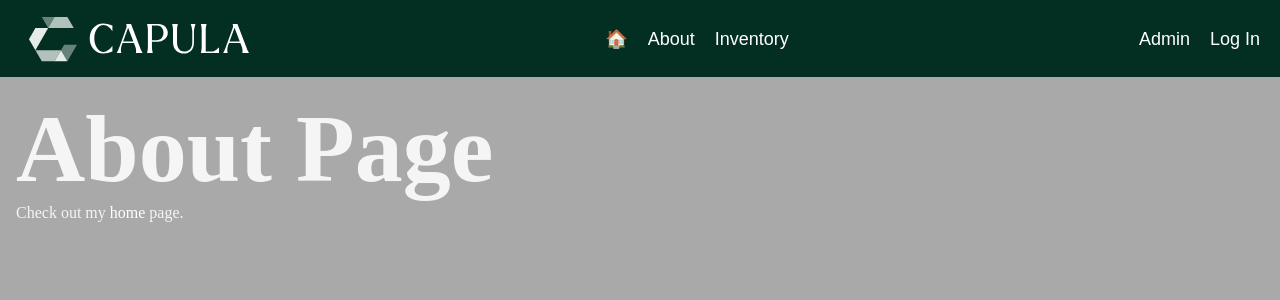
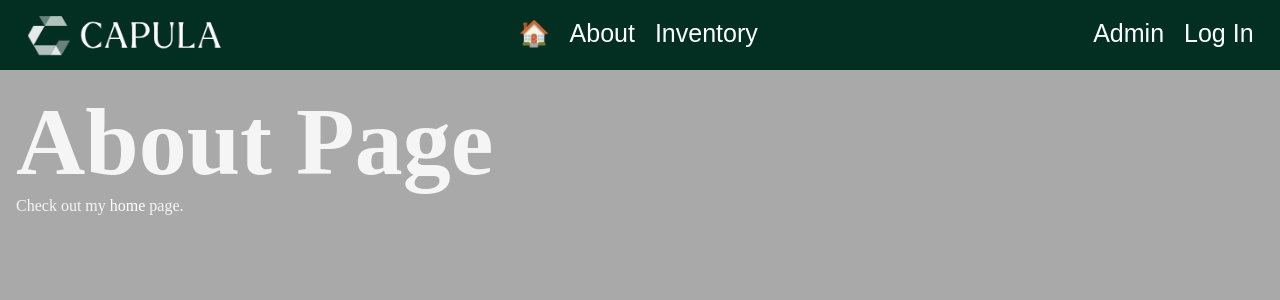
Before and after one commit to J-Gambrill/Stock-Project-V3, a Django app: page /about/ in a window 1280 px wide. Shown: the top 300 px of the page. Run offline with Django 5.2, Linux system fonts and the light colour scheme.

Commit message:
nav bar wraps logo and text are better sized

```diff
--- a/mystockproject/static/CSS/style.css
+++ b/mystockproject/static/CSS/style.css
@@ -17,6 +17,7 @@ body {
 
 .navbar {
     display: flex;
+    flex-wrap: wrap;
     position: sticky;
     align-items: center;
     justify-content: space-between;
@@ -31,11 +32,14 @@ body {
 .logo{
     display: flex;
     margin-right: 0;
+    width: auto;
+    height: 50px;
 }
 
 .nav-list {
     display: flex;
     list-style: none;
+    margin-left: -4%;
 }
 
 .nav-list li {
@@ -51,7 +55,7 @@ body {
 .nav-list li a {
     text-decoration: none;
     color: white;
-    font-size: 18px;
+    font-size: 25px;
     transition: color 0.3s ease-in-out;
 }
 
```
